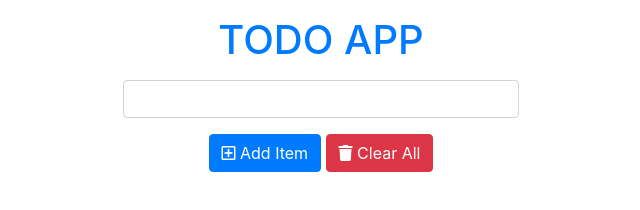
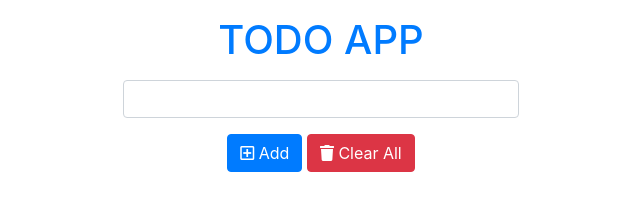
Before and after one commit to abdurrehman99/TODO-App, a plain HTML site: page TodoApp/index.html in a window 1280 px wide. Shown: the whole page, without its empty margins (319-959 px from the left). Drawn offline with nearby package versions, Linux system fonts and the light colour scheme.

Commit message:
Update index.html

```diff
--- a/TodoApp/index.html
+++ b/TodoApp/index.html
@@ -30,7 +30,7 @@
             <div class="col-xs-12 offset-sm-4 col-sm-4 col-md-4">
                 <input type="text" class="w-100 p-1 text-info form-control" id="input-item" maxlength="32">
                 <button type="button" class="my-3 btn btn-primary" id="item-add"><i class="far fa-plus-square">
-                </i> Add Item</button>
+                </i> Add</button>
                 <button type="button" class="btn btn-danger" id="del-all"><i class="fa fa-trash"></i> Clear All</button>
             </div>
         </div>
```
